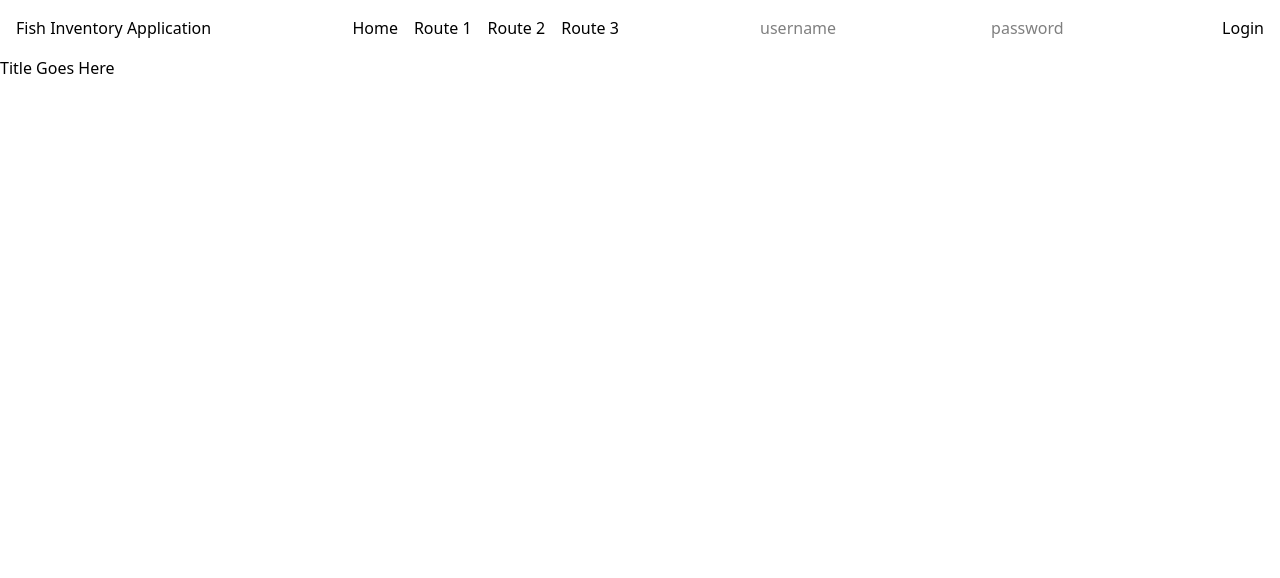
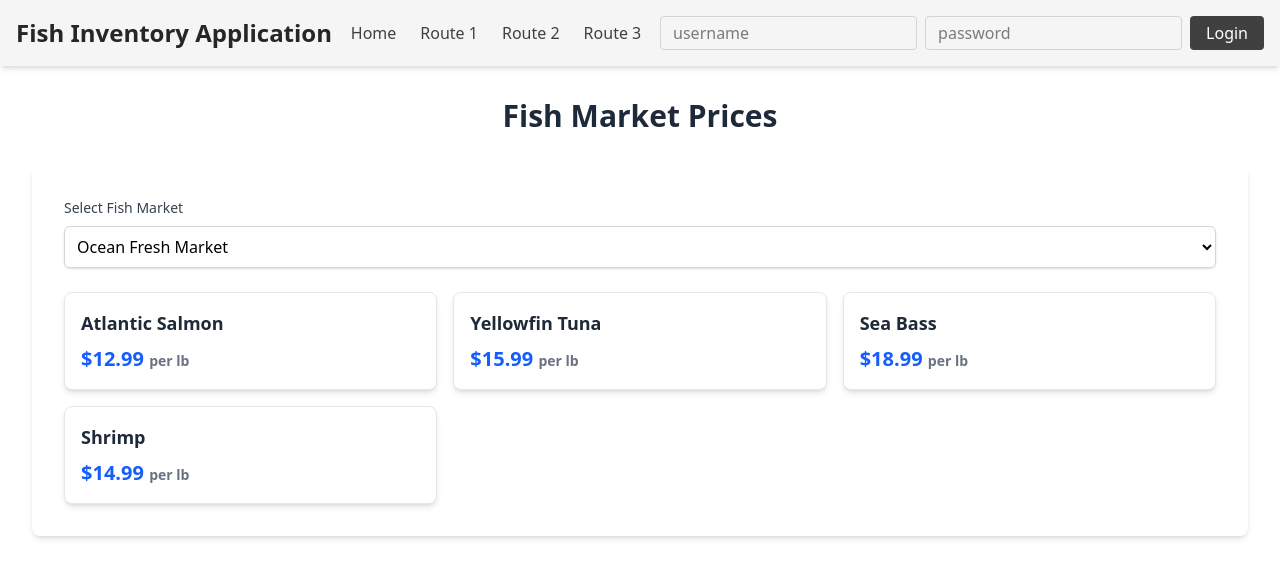
Before and after one commit to bcsurf2822/fishInventory, a React (Vite) app: page / in a window 1280 px wide. Shown: the top 578 px of the page. Built offline with nearby package versions, Linux system fonts and the light colour scheme.

Commit message:
created board for public

```diff
--- a/components/Nav.jsx
+++ b/components/Nav.jsx
@@ -4,22 +4,22 @@ import { Link } from 'react-router';
 
 const Nav = () => {
   return (
-    <nav className='flex justify-between items-center p-4'>
+    <nav className='flex justify-between items-center p-4 bg-neutral-100 shadow-md'>
       <div>
-        <h2>Fish Inventory Application</h2>
+        <h2 className='text-2xl font-bold text-neutral-800'>Fish Inventory Application</h2>
       </div>
 
-      <div className='flex gap-4'>
-        <Link to="/">Home</Link>
-        <Link to="/route1">Route 1</Link>
-        <Link to="/route2">Route 2</Link>
-        <Link to="/route3">Route 3</Link>
+      <div className='flex gap-6'>
+        <Link to="/" className='text-neutral-700 hover:text-neutral-900 font-medium'>Home</Link>
+        <Link to="/route1" className='text-neutral-700 hover:text-neutral-900 font-medium'>Route 1</Link>
+        <Link to="/route2" className='text-neutral-700 hover:text-neutral-900 font-medium'>Route 2</Link>
+        <Link to="/route3" className='text-neutral-700 hover:text-neutral-900 font-medium'>Route 3</Link>
       </div>
 
-      <div>
-        <input type="text" placeholder='username' />
-        <input type="text" placeholder='password' />
-        <button>Login</button>
+      <div className='flex gap-2'>
+        <input type="text" placeholder='username' className='px-3 py-1 rounded border border-neutral-300 focus:outline-none focus:ring-2 focus:ring-neutral-400' />
+        <input type="text" placeholder='password' className='px-3 py-1 rounded border border-neutral-300 focus:outline-none focus:ring-2 focus:ring-neutral-400' />
+        <button className='px-4 py-1 bg-neutral-700 text-white rounded hover:bg-neutral-800 transition-colors'>Login</button>
       </div>
     </nav>
   );
--- a/components/home/Home.jsx
+++ b/components/home/Home.jsx
@@ -1,13 +1,12 @@
 import React from 'react';
+import FishBoard from './board/FishBoard';
 
 const Home = () => {
   return (
-    <div>
-      <h1>Title Goes Here</h1>
-      <main>
-        <div>
-          {/* Board space will go here */}
-        </div>
+    <div className="flex flex-col items-center min-h-screen p-8">
+      <h1 className="text-3xl font-bold text-gray-800 mb-8">Fish Market Prices</h1>
+      <main className="w-full max-w-7xl mx-auto p-8 bg-white rounded-lg shadow-md">
+        <FishBoard />
       </main>
     </div>
   );
--- /dev/null
+++ b/components/home/board/FishBoard.jsx
@@ -0,0 +1,81 @@
+import React, { useState } from 'react';
+
+const sampleFishMarkets = [
+  {
+    id: 1,
+    name: "Ocean Fresh Market",
+    products: [
+      { id: 1, name: "Atlantic Salmon", price: 12.99, unit: "per lb" },
+      { id: 2, name: "Yellowfin Tuna", price: 15.99, unit: "per lb" },
+      { id: 3, name: "Sea Bass", price: 18.99, unit: "per lb" },
+      { id: 4, name: "Shrimp", price: 14.99, unit: "per lb" }
+    ]
+  },
+  {
+    id: 2,
+    name: "Harbor Seafood",
+    products: [
+      { id: 1, name: "Pacific Cod", price: 9.99, unit: "per lb" },
+      { id: 2, name: "King Crab", price: 45.99, unit: "per lb" },
+      { id: 3, name: "Oysters", price: 2.99, unit: "each" },
+      { id: 4, name: "Lobster", price: 39.99, unit: "per lb" }
+    ]
+  },
+  {
+    id: 3,
+    name: "Fresh Catch Co.",
+    products: [
+      { id: 1, name: "Mahi Mahi", price: 11.99, unit: "per lb" },
+      { id: 2, name: "Red Snapper", price: 16.99, unit: "per lb" },
+      { id: 3, name: "Scallops", price: 24.99, unit: "per lb" },
+      { id: 4, name: "Mussels", price: 8.99, unit: "per lb" }
+    ]
+  }
+];
+
+const FishBoard = () => {
+  const [selectedMarket, setSelectedMarket] = useState(sampleFishMarkets[0]);
+
+  return (
+    <div className="w-full">
+      {/* Market Selection Dropdown */}
+      <div className="mb-6">
+        <label htmlFor="market-select" className="block text-sm font-medium text-gray-700 mb-2">
+          Select Fish Market
+        </label>
+        <select
+          id="market-select"
+          value={selectedMarket.id}
+          onChange={(e) => {
+            const market = sampleFishMarkets.find(m => m.id === parseInt(e.target.value));
+            setSelectedMarket(market);
+          }}
+          className="w-full p-2 border border-gray-300 rounded-md shadow-sm focus:ring-blue-500 focus:border-blue-500"
+        >
+          {sampleFishMarkets.map(market => (
+            <option key={market.id} value={market.id}>
+              {market.name}
+            </option>
+          ))}
+        </select>
+      </div>
+
+      {/* Products Display */}
+      <div className="grid grid-cols-1 md:grid-cols-2 lg:grid-cols-3 gap-4">
+        {selectedMarket.products.map(product => (
+          <div
+            key={product.id}
+            className="bg-white p-4 rounded-lg shadow-md border border-gray-200 hover:shadow-lg transition-shadow"
+          >
+            <h3 className="text-lg font-semibold text-gray-800 mb-2">{product.name}</h3>
+            <p className="text-xl font-bold text-blue-600">
+              ${product.price.toFixed(2)} <span className="text-sm text-gray-500">{product.unit}</span>
+            </p>
+          </div>
+        ))}
+      </div>
+    </div>
+  );
+};
+
+export default FishBoard;
```
Also changed, not shown: components/home/board/MarketSelector.jsx (added).
